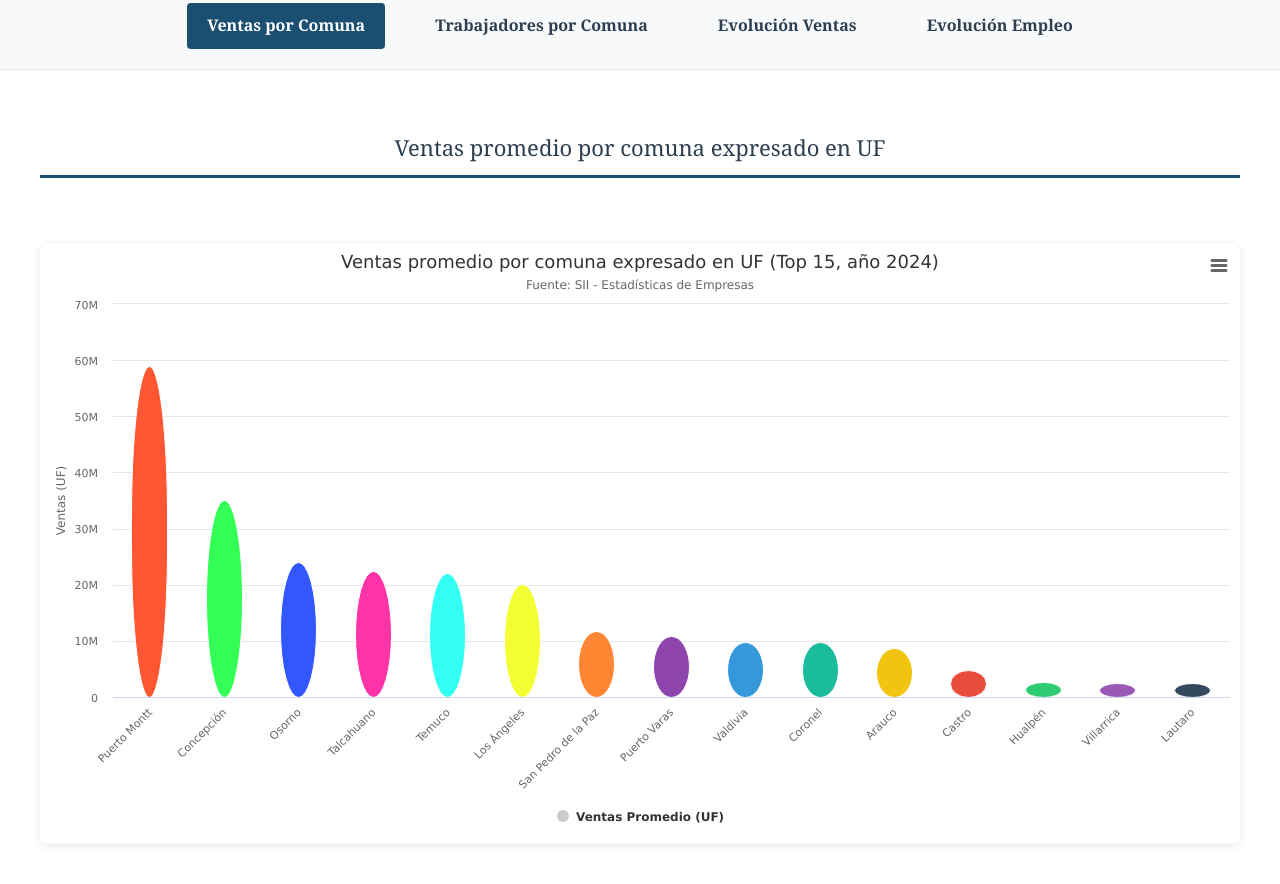
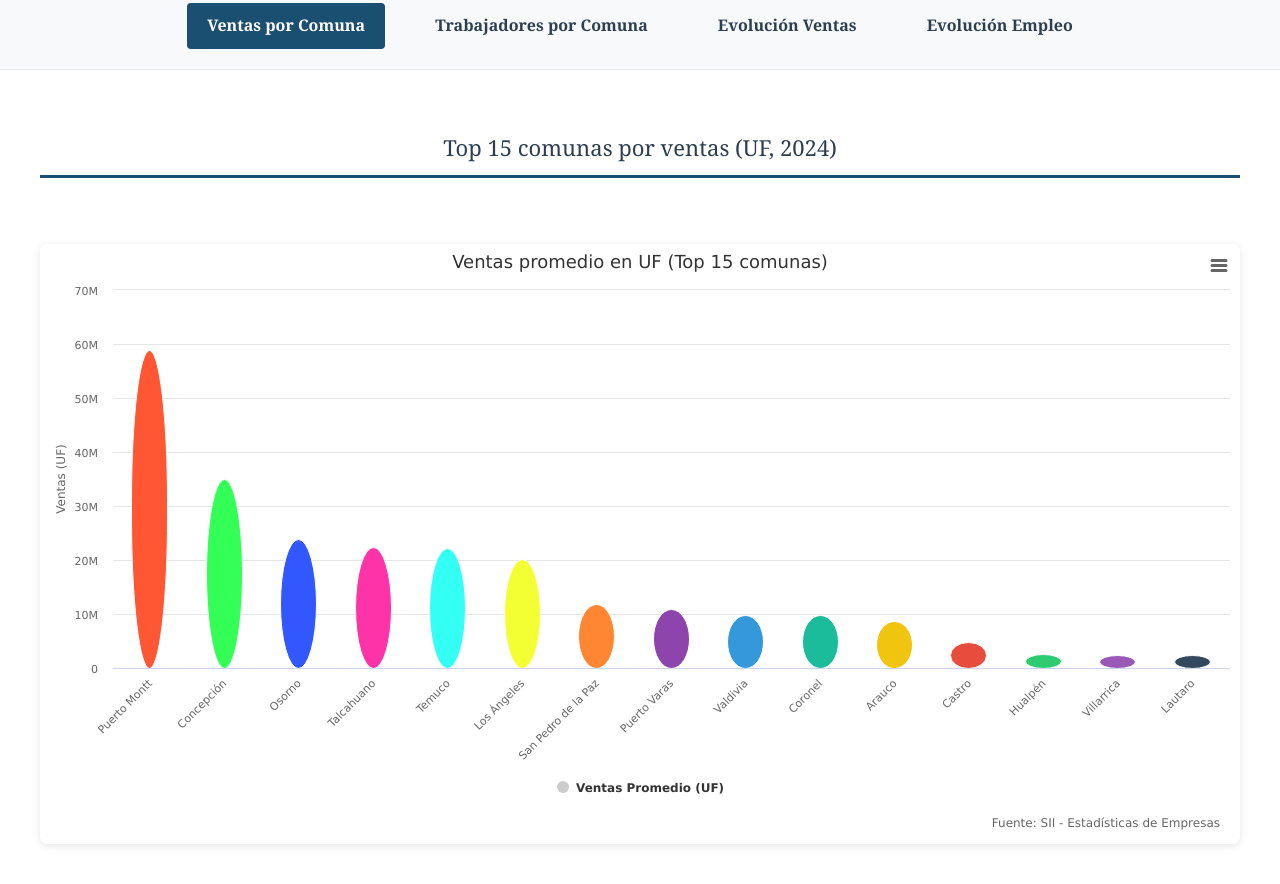
Before and after one commit to ObservaLosRios/ventas-empresas-empleo, a plain HTML site: page docs/index.html in a window 1280 px wide. Shown: the part 274-1158 px from the top of the page. Drawn offline with nearby package versions, Linux system fonts and the light colour scheme.

Commit message:
Mover fuente al extremo inferior derecho

```diff
--- a/docs/index.html
+++ b/docs/index.html
@@ -62,7 +62,7 @@
 
         <!-- Sección 1: Ventas por Comuna -->
         <section id="ventas-comuna" class="section active">
-            <h2 class="section-title">Ventas promedio por comuna expresado en UF</h2>
+            <h2 class="section-title">Top 15 comunas por ventas (UF, 2024)</h2>
             <figure class="highcharts-figure">
                 <div id="container_ventas_comuna" class="chart-container"></div>
             </figure>
@@ -70,7 +70,7 @@
 
         <!-- Sección 2: Trabajadores por Comuna -->
         <section id="trabajadores-comuna" class="section">
-            <h2 class="section-title">Cantidad de trabajadores promedio por comuna</h2>
+            <h2 class="section-title">Top 15 comunas por trabajadores (2024)</h2>
             <figure class="highcharts-figure">
                 <div id="container_trabajadores_comuna" class="chart-container"></div>
             </figure>
@@ -134,8 +134,8 @@
         // --- Gráfico 1: Ventas por Comuna ---
         Highcharts.chart('container_ventas_comuna', {
             chart: { type: 'column' },
-            title: { text: 'Ventas promedio por comuna expresado en UF (Top 15, año 2024)' },
-            subtitle: { text: sourceText },
+            title: { text: 'Ventas promedio en UF (Top 15 comunas)' },
+            subtitle: { text: sourceText, align: 'right', verticalAlign: 'bottom', x: -10 },
             xAxis: { categories: categoriesComunas },
             yAxis: { title: { text: 'Ventas (UF)' } },
             credits: { enabled: false },
@@ -149,8 +149,8 @@
         // --- Gráfico 2: Trabajadores por Comuna ---
         Highcharts.chart('container_trabajadores_comuna', {
             chart: { type: 'column' },
-            title: { text: 'Cantidad de trabajadores promedio por comuna (Top 15, año 2024)' },
-            subtitle: { text: sourceText },
+            title: { text: 'Trabajadores dependientes promedio (Top 15 comunas)' },
+            subtitle: { text: sourceText, align: 'right', verticalAlign: 'bottom', x: -10 },
             xAxis: { categories: categoriesComunas },
             yAxis: { title: { text: 'Número de Trabajadores' } },
             credits: { enabled: false },
@@ -163,8 +163,8 @@
 
         // --- Gráfico 3: Evolución Ventas ---
         Highcharts.chart('container_evolucion_ventas', {
-            title: { text: 'Evolución de Ventas Efectivas por Región', align: 'left' },
-            subtitle: { text: sourceText, align: 'left' },
+            title: { text: 'Evolución de Ventas Efectivas por Región', align: 'center' },
+            subtitle: { text: sourceText, align: 'right', verticalAlign: 'bottom', x: -10 },
             yAxis: { title: { text: 'Ventas (UF)' } },
             xAxis: { title: { text: 'Año' }, accessibility: { rangeDescription: 'Rango: 2005 a 2024' } },
             credits: { enabled: false },
@@ -191,8 +191,8 @@
 
         // --- Gráfico 4: Evolución Empleo ---
         Highcharts.chart('container_evolucion_empleo', {
-            title: { text: 'Evolución de Trabajadores Dependientes por Región', align: 'left' },
-            subtitle: { text: sourceText, align: 'left' },
+            title: { text: 'Evolución de Trabajadores Dependientes por Región', align: 'center' },
+            subtitle: { text: sourceText, align: 'right', verticalAlign: 'bottom', x: -10 },
             yAxis: { title: { text: 'Número de Trabajadores' } },
             xAxis: { title: { text: 'Año' }, accessibility: { rangeDescription: 'Rango: 2005 a 2024' } },
             credits: { enabled: false },
```
